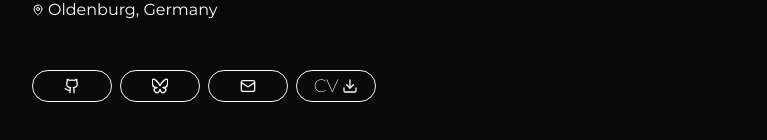
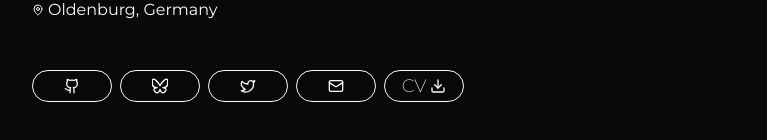
Before and after one commit to pauljasperdev/home, a Next.js app: page / in a window 1280 px wide. Shown: the part 470-610 px from the top of the page, without its empty margins (192-959 px from the left). Built offline with nearby package versions, Linux system fonts and the light colour scheme.

Commit message:
feat: add X profile link

```diff
--- a/src/app/_components/welcome.tsx
+++ b/src/app/_components/welcome.tsx
@@ -2,7 +2,7 @@
 
 import React from "react";
 import { Button } from "~/components/ui/button";
-import { Mail, Github, MapPin } from "lucide-react";
+import { Mail, Github, MapPin, Twitter } from "lucide-react";
 import Blueskyicon from "./Blueskyicon";
 import Link from "next/link";
 import { DownloadButton } from "./download-button";
@@ -61,6 +61,21 @@ const Welcome = () => {
                 asChild
               >
                 <Link
+                  href="https://x.com/pauljasperdev"
+                  target="_blank"
+                  rel="noopener noreferrer"
+                  className="text-lg font-extralight"
+                >
+                  <Twitter className="size-6" />
+                </Link>
+              </Button>
+              <Button
+                variant="link2"
+                size="sm"
+                className="w-20 rounded-full"
+                asChild
+              >
+                <Link
                   href="mailto:Paul-Jasper%20Sahr%20<mail@pauljasper.dev>?subject=Hello%20Paul"
                   target="_blank"
                   rel="noopener noreferrer"
```
